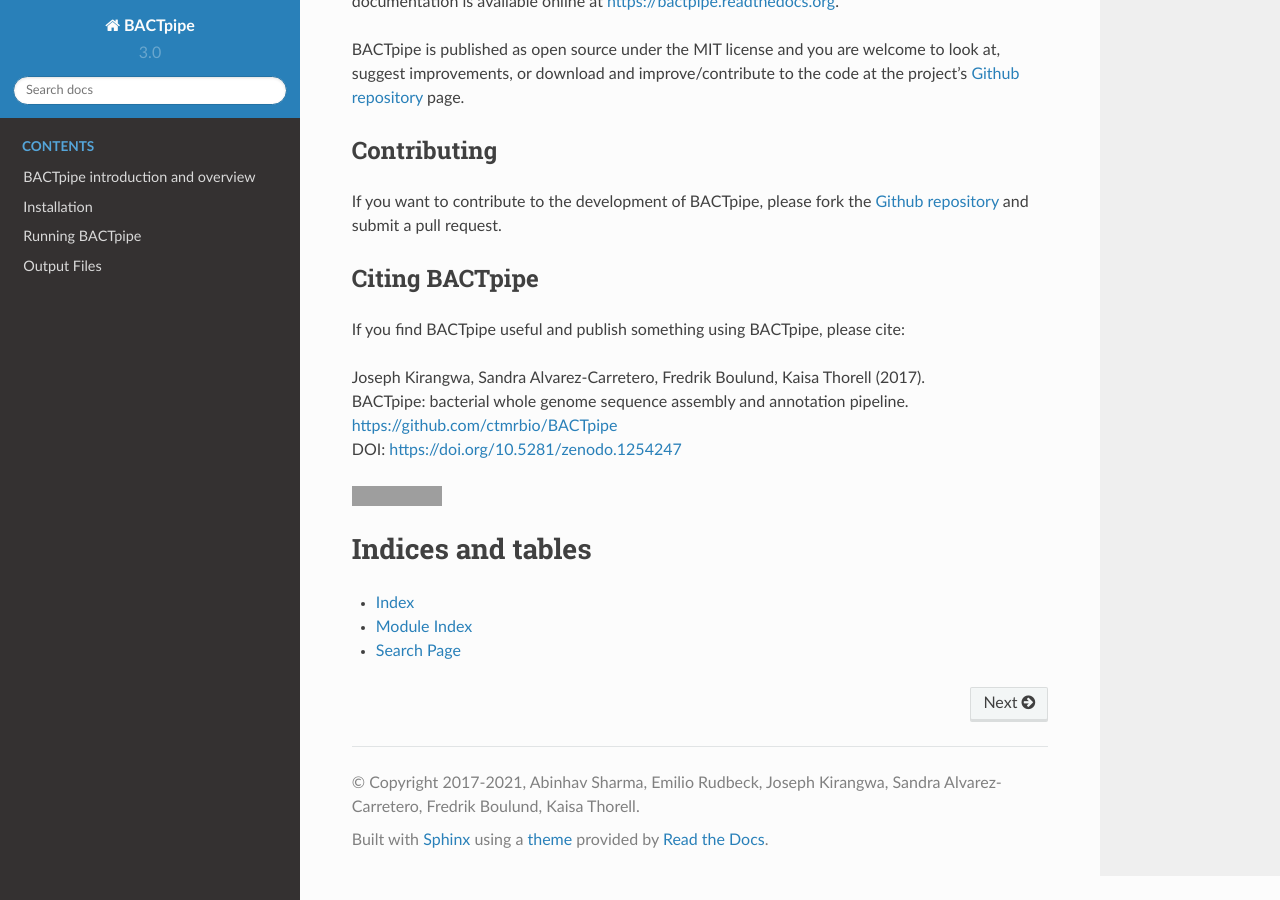
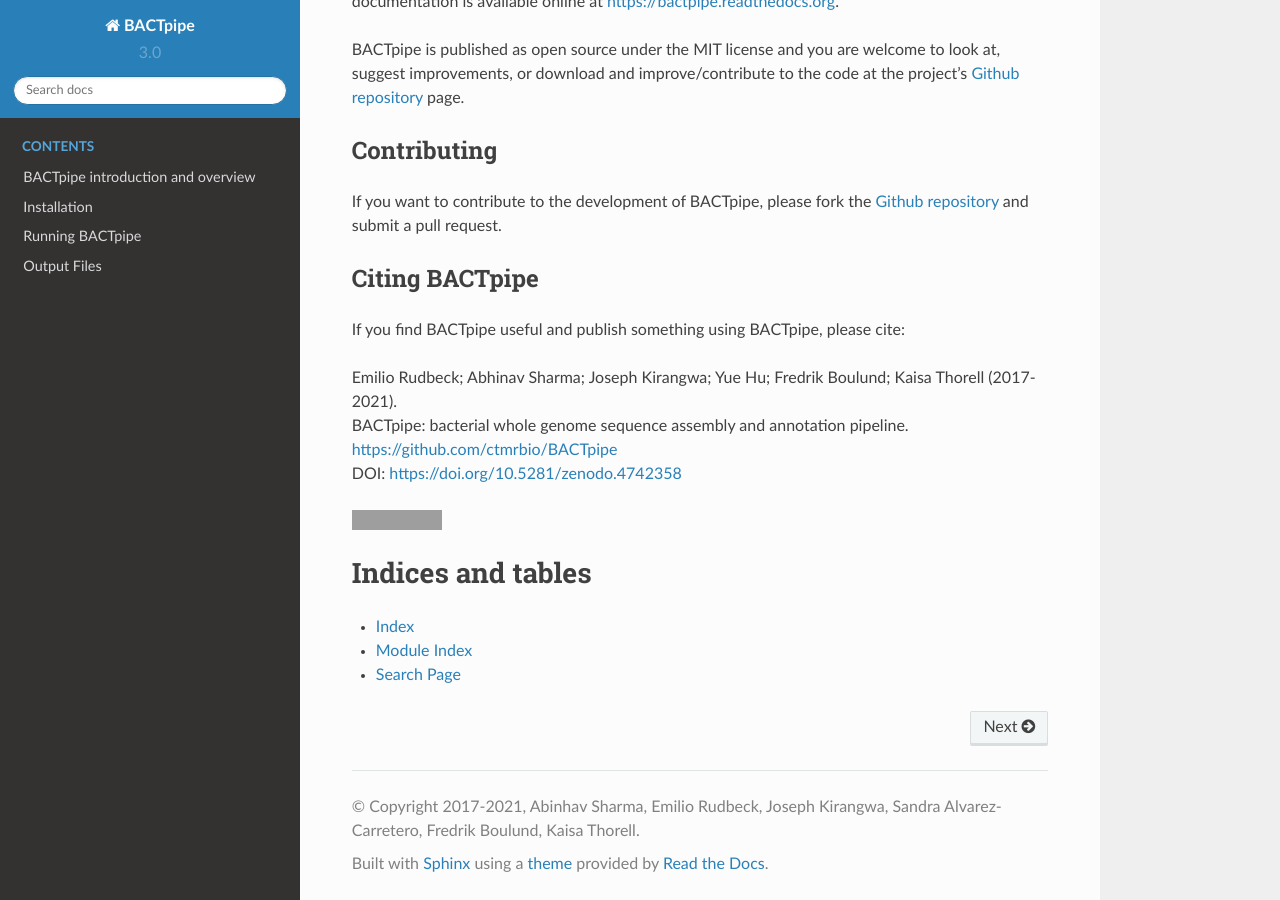
Before and after one commit to ctmrbio/BACTpipe, a Sphinx documentation site: the page built from docs/source/index.rst, in a window 1280 px wide and 900 px high, scrolled down 934 px. Built offline with Sphinx 7.4.7 and the Read the Docs theme 2.0.0, drawn with Linux system fonts in a browser that asks for light colours; grey boxes are pictures that could not be loaded.

Commit message:
Update citation in docs

```diff
--- a/docs/source/index.rst
+++ b/docs/source/index.rst
@@ -49,13 +49,13 @@ Citing BACTpipe
 ***************
 If you find BACTpipe useful and publish something using BACTpipe, please cite:
 
-| Joseph Kirangwa, Sandra Alvarez-Carretero, Fredrik Boulund, Kaisa Thorell (2017).
+| Emilio Rudbeck; Abhinav Sharma; Joseph Kirangwa; Yue Hu; Fredrik Boulund; Kaisa Thorell (2017-2021).
 | BACTpipe: bacterial whole genome sequence assembly and annotation pipeline.
 | https://github.com/ctmrbio/BACTpipe
-| DOI: https://doi.org/10.5281/zenodo.1254247
+| DOI: https://doi.org/10.5281/zenodo.4742358
 
-.. image:: https://zenodo.org/badge/83326100.svg
-   :target: https://zenodo.org/badge/latestdoi/83326100
+.. image:: https://zenodo.org/badge/DOI/10.5281/zenodo.4742358.svg
+   :target: https://doi.org/10.5281/zenodo.4742358
 
 Indices and tables
 ==================
```
